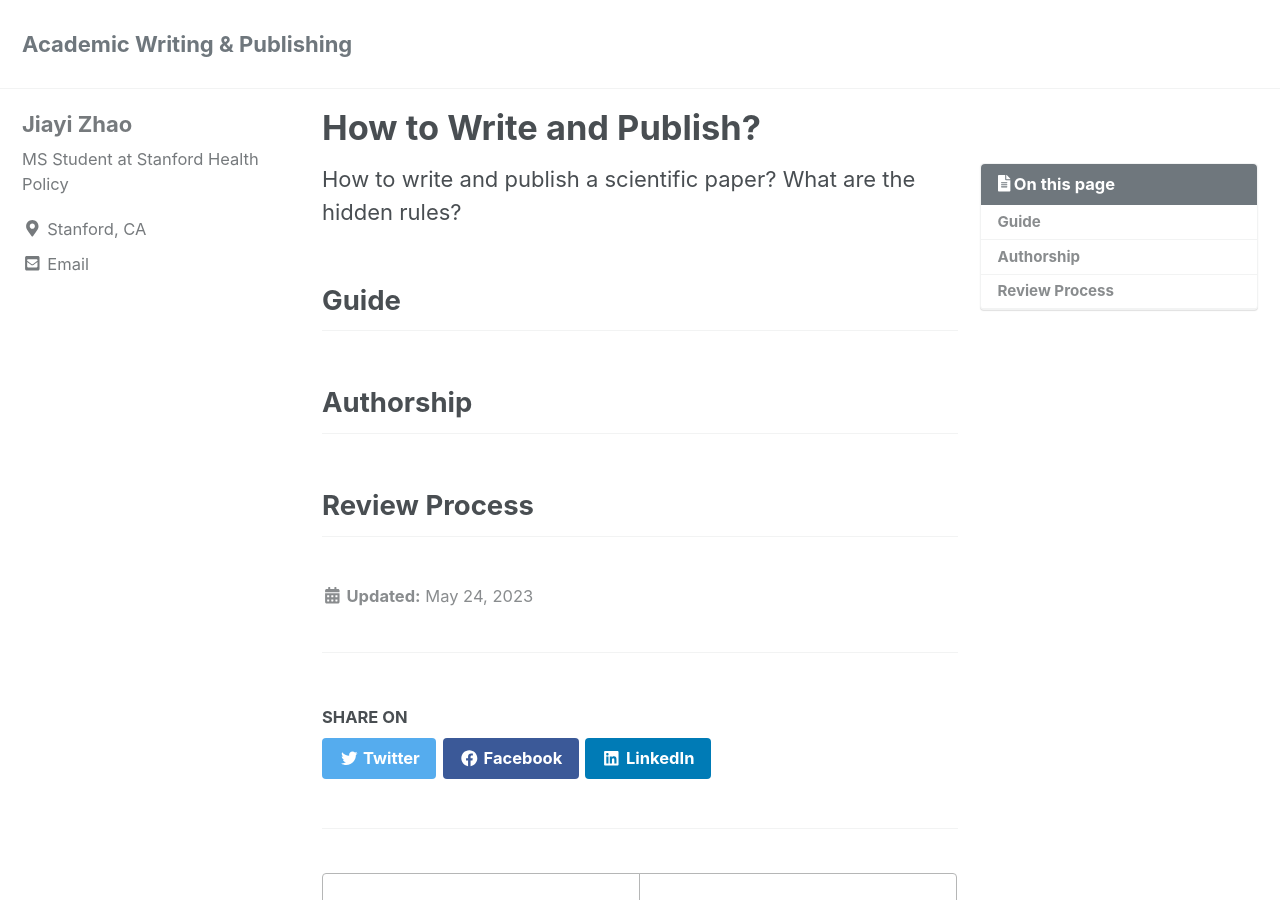
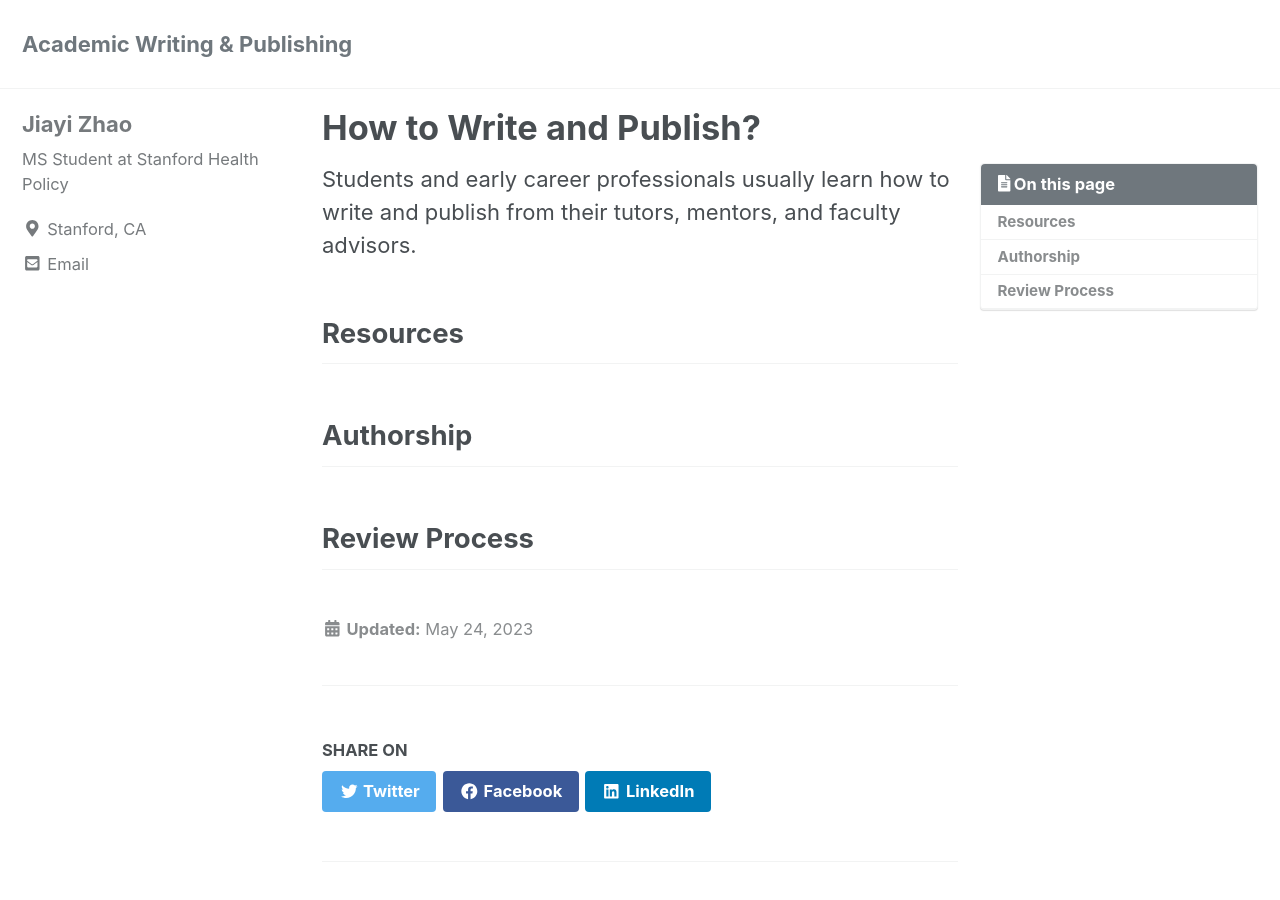
Before and after one commit to maryzhao0111/255_project, a Jekyll site: the page built from _posts/2023-05-24-d-publish.md, in a window 1280 px wide and 900 px high. Built offline with Jekyll 4.4.1, drawn with Linux system fonts in a browser that asks for light colours; cached includes are drawn as plain includes; nearby versions of some CDN libraries; a script that is not in the unit is left out.

Commit message:
Update 2023-05-24-d-publish.md

```diff
--- a/_posts/2023-05-24-d-publish.md
+++ b/_posts/2023-05-24-d-publish.md
@@ -8,9 +8,9 @@ toc: true
 toc_sticky: true
 ---
 
-How to write and publish a scientific paper? What are the hidden rules?
+Students and early career professionals usually learn how to write and publish from their tutors, mentors, and faculty advisors.
 
-## Guide
+## Resources
 
 ## Authorship
 
```
